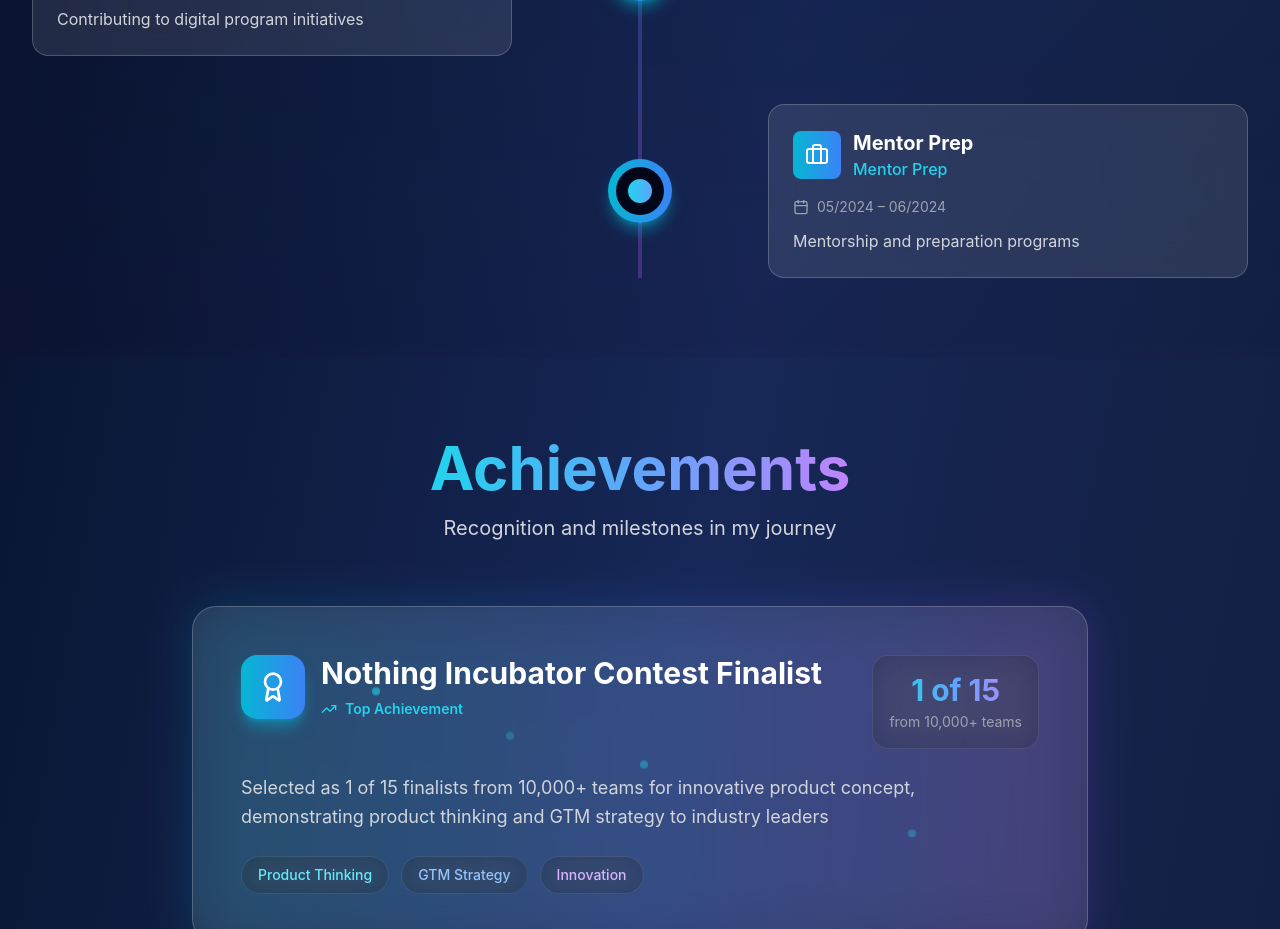
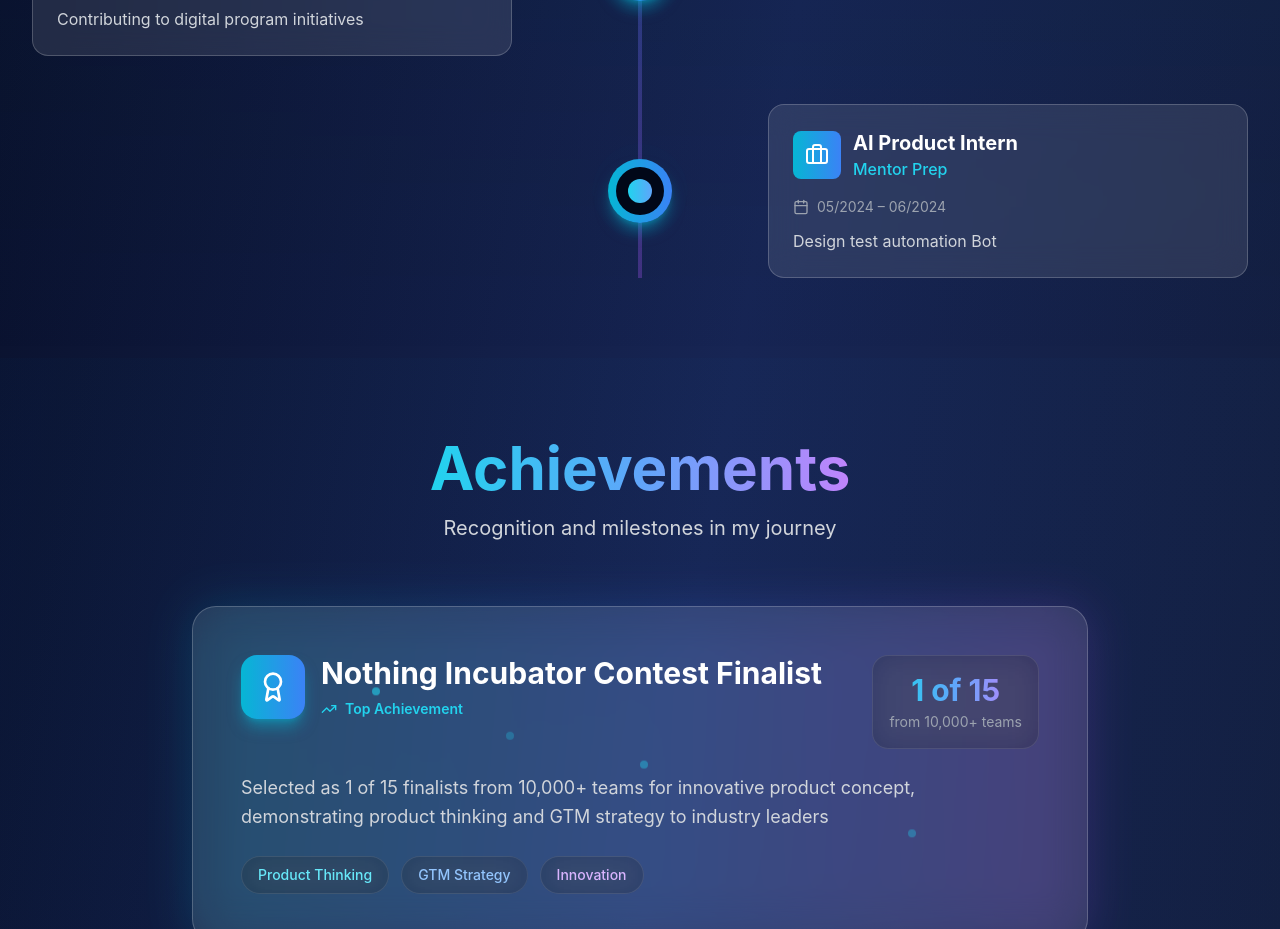
Before and after one commit to i24hour/Priyanshu, a Next.js app: page / in a window 1280 px wide. Shown: the part 2800-3729 px from the top of the page. Built offline with nearby package versions, Linux system fonts and the light colour scheme.

Commit message:
Update Experience.tsx

```diff
--- a/components/Experience.tsx
+++ b/components/Experience.tsx
@@ -30,10 +30,10 @@ const experiences = [
   },
   {
     id: 4,
-    title: 'Mentor Prep',
+    title: 'AI Product Intern',
     company: 'Mentor Prep',
     duration: '05/2024 – 06/2024',
-    description: 'Mentorship and preparation programs',
+    description: 'Design test automation Bot',
     current: false,
   },
 ];
```
